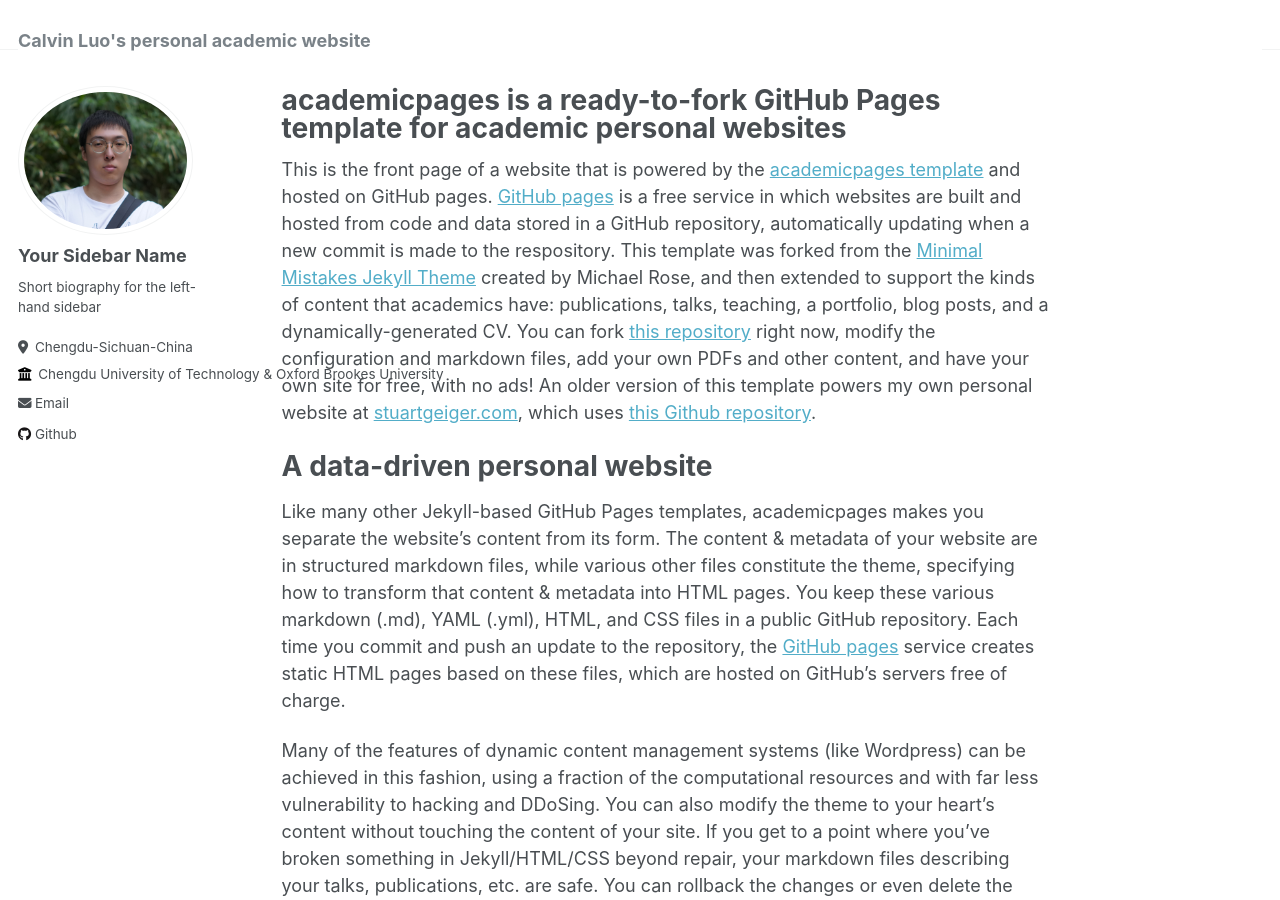
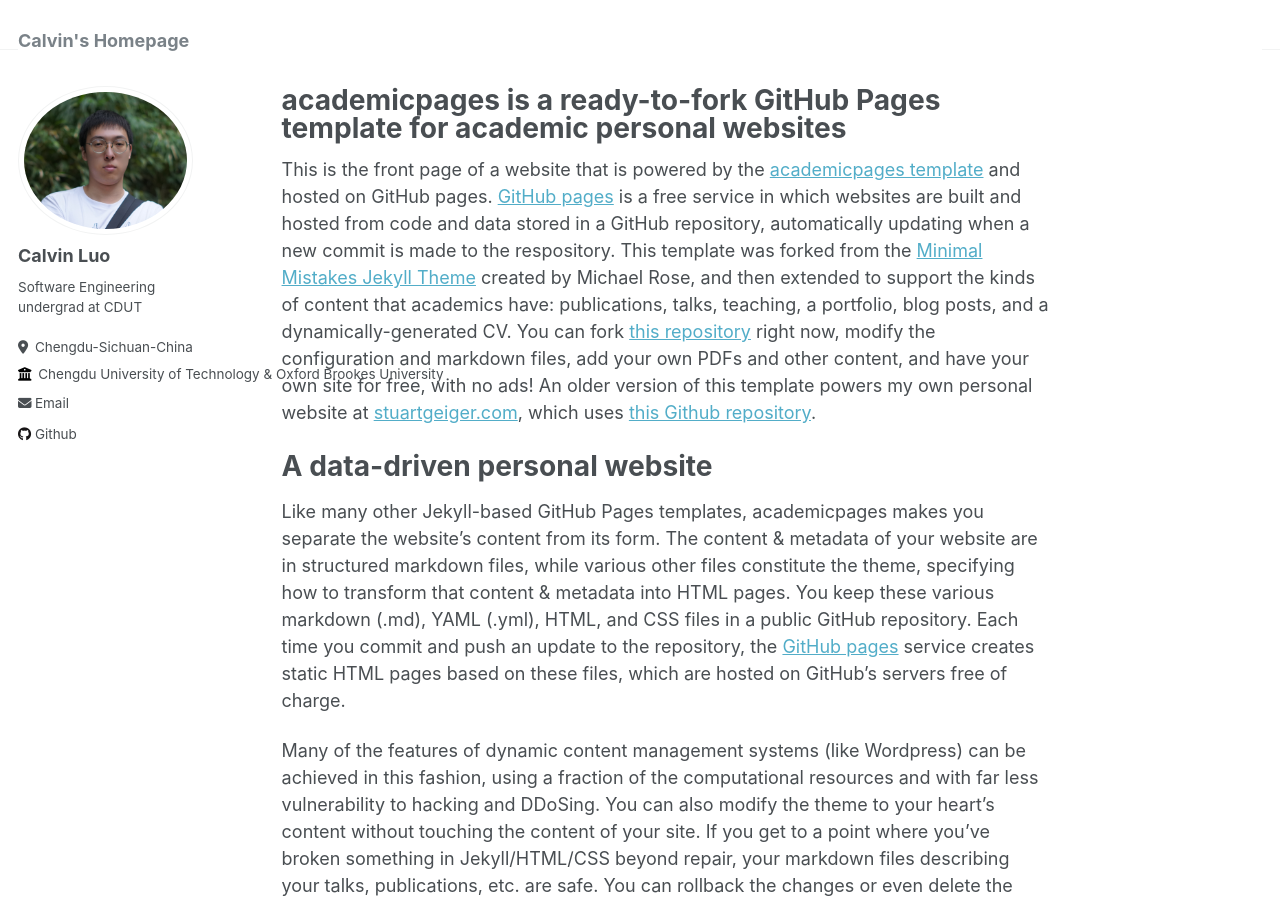
Before and after one commit to BullshiArtist/BullshiArtist.github.io, a Jekyll site: the page built from _pages/about.md, in a window 1280 px wide and 900 px high. Built offline with Jekyll 4.4.1, drawn with Linux system fonts in a browser that asks for light colours.

Commit message:
add the personal info

```diff
--- a/_config.yml
+++ b/_config.yml
@@ -8,10 +8,10 @@
 
 # Basic Site Settings
 locale                   : "en-US"
-title                    : "Calvin Luo's personal academic website"
+title                    : "Calvin's Homepage"
 title_separator          : "-"
 name                     : &name "Calvin Luo"
-description              : &description "Software Engineering undergrad at CDUT"
+description              : &description ""
 url                      : https://BullshiArtist.github.io # the base hostname & protocol for your site e.g. "https://mmistakes.github.io"
 baseurl                  : "" # the subpath of your site, e.g. "/blog"
 repository               : "BullshiArtist/BullshiArtist.github.io"
@@ -22,9 +22,9 @@ repository               : "BullshiArtist/BullshiArtist.github.io"
 author:
   # Biographic information
   avatar           : "profile.jpg"
-  name             : "Your Sidebar Name"
+  name             : "Calvin Luo"
   pronouns         : # example: "she/her"
-  bio              : "Short biography for the left-hand sidebar"
+  bio              : "Software Engineering undergrad at CDUT"
   location         : "Chengdu-Sichuan-China"
   employer         : "Chengdu University of Technology & Oxford Brookes University"
   uri              : # URL
@@ -42,7 +42,7 @@ author:
   bitbucket        : # Username - Update with your username on the site
   codepen          : # Username
   dribbble         : # Username
-  github           : "academicpages"
+  github           : "BullshiArtist"
   kaggle           : # Username
   stackoverflow    : # User number or user number and name (i.e., use "1" or "1/jeff-atwood")
 
```
